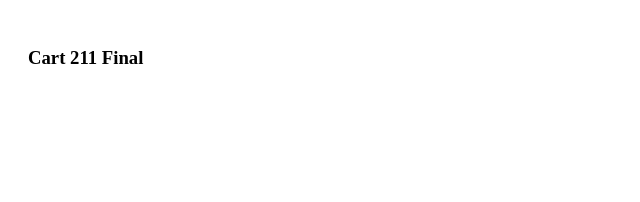
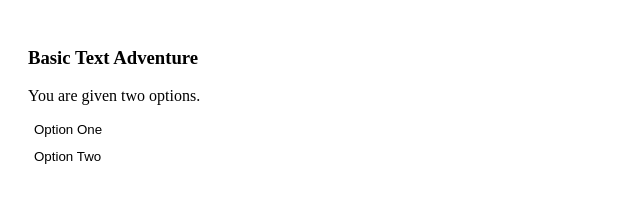
Before and after one commit to shinykiwi/cart211-final, a plain HTML site: page index.html in a window 1280 px wide. Shown: the whole page, without its empty margins (0-640 px from the left). Drawn offline with Linux system fonts and the light colour scheme.

Commit message:
buttons & funky json

```diff
--- a/index.css
+++ /dev/null
@@ -1,5 +0,0 @@
-body{
-    background-color: #fff;
-    color: #000;
-    padding: 20px;
-}
--- a/index.html
+++ b/index.html
@@ -2,11 +2,17 @@
 <html lang="en">
 <head>
     <meta charset="UTF-8">
-    <title>CART 211 Final</title>
-    <link rel="stylesheet" href="index.css">
+    <title>Basic Text Adventure</title>
+    <link rel="stylesheet" href="style.css">
+    <script src="main.js"></script>
 </head>
 <body>
-<h3>Cart 211 Final</h3>
+<h3>Basic Text Adventure</h3>
+
+
+<p id="prompt">You are given two options.</p>
+<button id="one" type="button" class="dialogue" onclick="onClick(this.id)">Option One</button>
+<button id="two" type="button" class="dialogue" onclick="onClick(this.id)">Option Two</button>
 
 </body>
 </html>
--- /dev/null
+++ b/main.js
@@ -0,0 +1,12 @@
+function onClick(id){
+    const one = document.getElementById("one")
+    const two = document.getElementById("two")
+
+    if(id === "one") {
+        one.innerHTML = "clicked"
+    }
+    else if (id === "two"){
+        two.innerHTML = "clicked!"
+    }
+
+}
--- /dev/null
+++ b/style.css
@@ -0,0 +1,20 @@
+body{
+    background-color: #fff;
+    color: #000;
+    padding: 20px;
+}
+
+.dialogue{
+    border:none;
+    background-color: #ffffff;
+    display: block;
+    margin-bottom: 10px;
+}
+
+.dialogue:hover{
+    opacity: 50%;
+}
+
+.dialogue:active{
+    opacity: 25%;
+}
```
Also changed, not shown: dialogue.json (added, +10 -0 lines).
